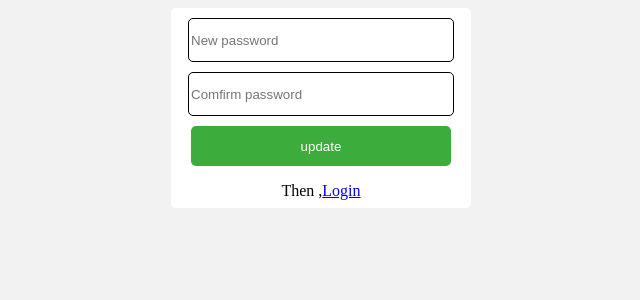
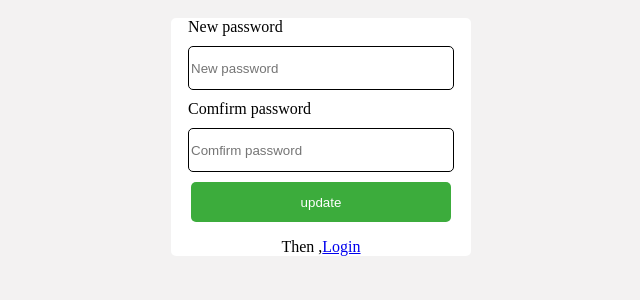
Before and after one commit to Kijjambu-joseph/forms, a React (Vite) app: page /Reset in a window 1280 px wide. Shown: the top 300 px of the page, without its empty margins (319-959 px from the left). Built offline with nearby package versions, Linux system fonts and the light colour scheme.

Commit message:
adjusted on the units of the inputs

```diff
--- a/src/style/Reset.css
+++ b/src/style/Reset.css
@@ -2,10 +2,15 @@
 
 .rest{
     width: 300px;
-    height: 200px;
+    height: auto;
     background-color: white;
     place-items: center;
     border-radius: 5px;
+}
+.index {
+    display:flex;
+    flex-direction: column;
+    margin-top: 10px;
 }
 
 .index input{
@@ -28,3 +33,6 @@
     background-color: rgb(60, 172, 60);
     color: white;
 }
+.proceed {
+    margin-bottom:10px;
+}
--- a/src/style/Reset.jsx
+++ b/src/style/Reset.jsx
@@ -8,10 +8,12 @@ function Reset(){
             <div className="rest">
 
                 <div className="index">
+                    <label htmlFor="new password">New password</label>
                     <input type="text" placeholder="New password" required/>
                 </div>
 
                 <div className="index">
+                    <label htmlFor="comfirm password">Comfirm password</label>
                     <input type="text" placeholder="Comfirm password" required/>
                 </div>
 
@@ -19,8 +21,8 @@ function Reset(){
                     <button>update</button>
                 </div>
 
-                <div>
-                    <p>Then ,<a href="Link">Login</a></p>
+                <div className="proceed">
+                    <p>Then ,<a href="Link">Login</a> </p>
                 </div>
             </div>
 
```
